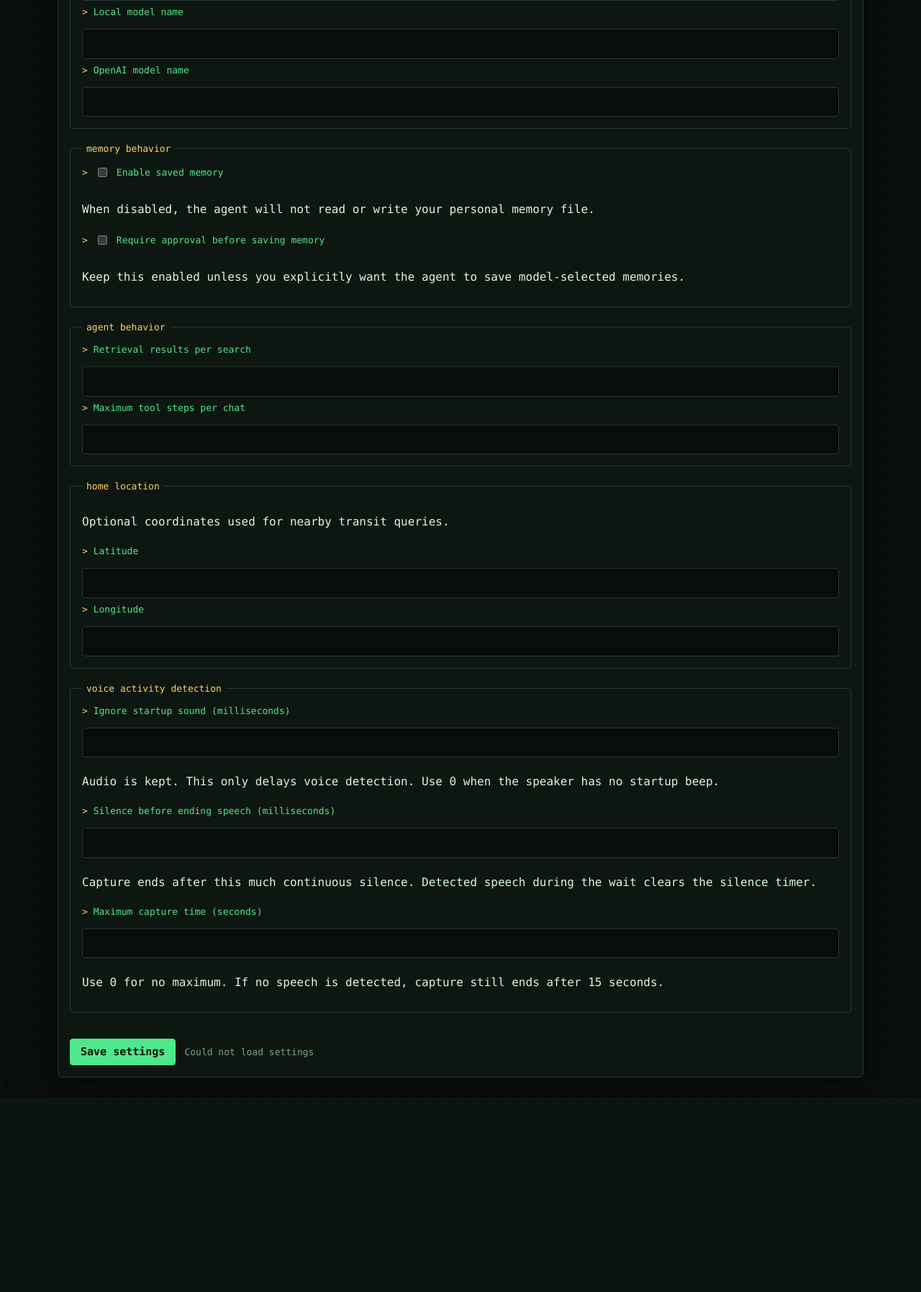
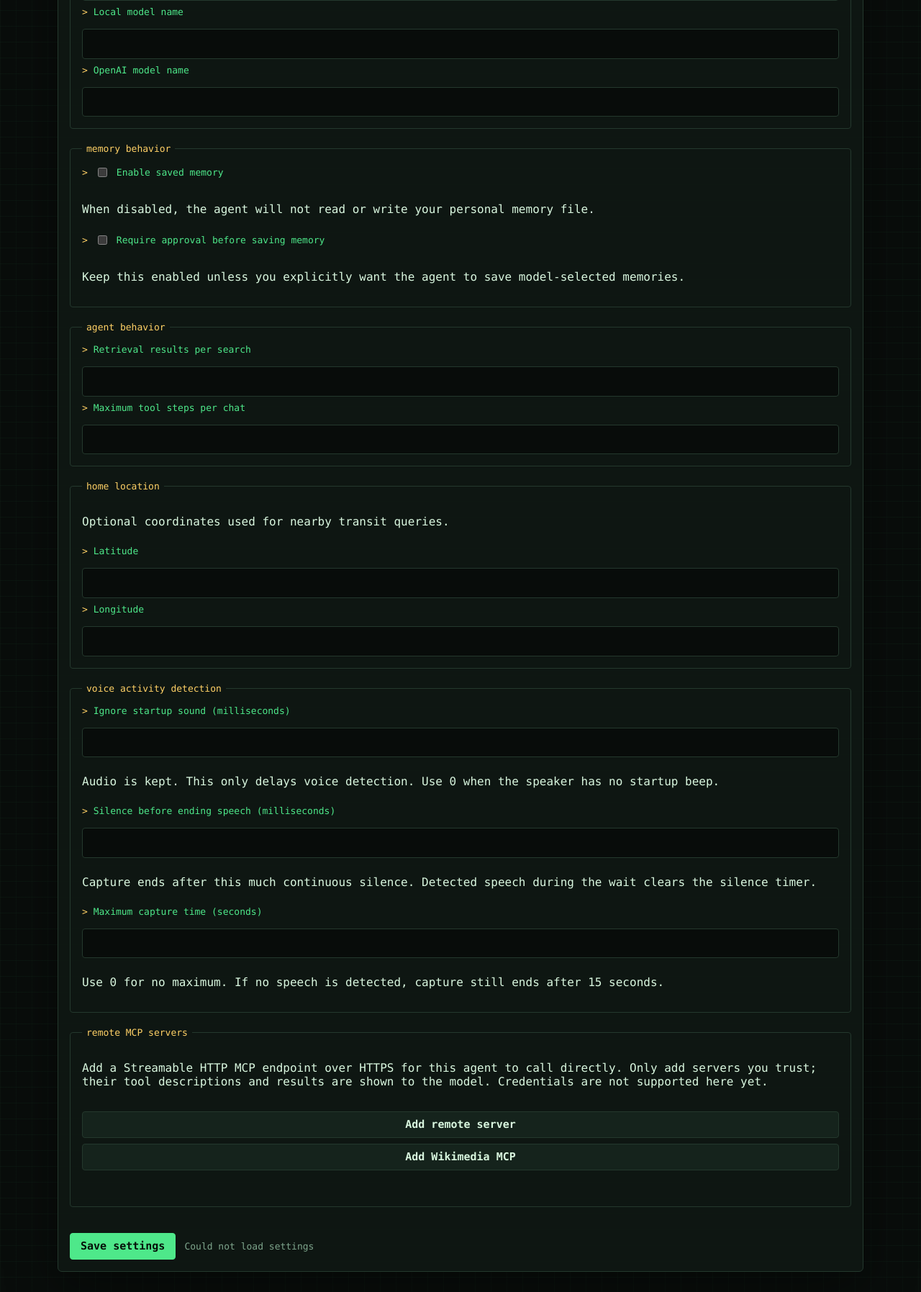
Before and after one commit to faisal-memon/rag-agent, a Python web app: template app/agent/web/templates/settings.html in a window 1280 px wide. Shown: the part 1042-2837 px from the top of the page at 72% size. Before the commit the page ends 2539 px from the top, so only its background shows below. Run offline with Jinja, Linux system fonts and the light colour scheme; the template is opened without the code that fills it, so the values that code supplies are empty.

Commit message:
Add configurable remote MCP servers

```diff
--- a/app/agent/api/routes.py
+++ b/app/agent/api/routes.py
@@ -89,6 +89,7 @@ def _runtime_settings() -> AgentRuntimeSettings:
         voice_start_grace_ms=settings.voice_start_grace_ms,
         voice_end_silence_ms=settings.voice_end_silence_ms,
         voice_capture_limit_seconds=settings.voice_capture_limit_seconds,
+        remote_mcp_servers=settings.remote_mcp_servers,
     )
 
 
@@ -186,7 +187,8 @@ def list_mcp_tools(request: Request) -> dict:
         servers.append({
             "name": server.get("name", "Unnamed server"),
             "description": server.get("description"),
-            "registered": True,
+            "registered": server.get("source", "private") == "private",
+            "source": server.get("source", "private"),
             "reachable": reachable,
             "error": tools_result.get("error") if isinstance(tools_result, dict) else None,
             "tools": tools_result if reachable else [],
@@ -233,7 +235,7 @@ def get_settings() -> AgentRuntimeSettings:
 @router.put("/api/settings", response_model=AgentRuntimeSettings)
 async def update_settings(request: Request, payload: AgentRuntimeSettings) -> AgentRuntimeSettings:
     settings = read_runtime_settings()
-    values = payload.model_dump()
+    values = payload.model_dump(mode="json")
     embed_values = {
         "provider": values.pop("embedding_provider"),
         "openai_embedding_model": values.pop("openai_embedding_model"),
--- a/app/agent/tools/__init__.py
+++ b/app/agent/tools/__init__.py
@@ -4,6 +4,7 @@ from app.agent.tools import builtin
 from app.agent.tools.base import Tool, ToolExecutionContext, UserLocation
 from app.agent.tools.catalog import ToolCatalog, ToolCatalogManager
 from app.agent.tools.mcp import MCPTool
+from app.agent.tools.remote_mcp import RemoteMCPTool
 from app.agent.tools.static import StaticTool
 
 
@@ -35,8 +36,9 @@ def build_tool_catalog(registry: dict | None = None) -> ToolCatalog:
         for definition in definitions:
             if not isinstance(definition, dict) or not definition.get("name"):
                 continue
+            tool_type = RemoteMCPTool if server.get("source") == "remote" else MCPTool
             catalog.register(
-                MCPTool(
+                tool_type(
                     server=str(server["name"]),
                     tool_name=str(definition["name"]),
                     url=str(server["url"]),
@@ -74,6 +76,6 @@ for _name in (
 
 __all__ = [
     "Tool", "ToolExecutionContext", "UserLocation", "StaticTool", "MCPTool", "ToolCatalog",
-    "ToolCatalogManager", "STATIC_TOOL_CATALOG",
+    "ToolCatalogManager", "STATIC_TOOL_CATALOG", "RemoteMCPTool",
     "build_tool_catalog", "render_tool_descriptions", *builtin.STATIC_TOOL_FUNCTIONS,
 ]
--- a/app/agent/web/static/settings.js
+++ b/app/agent/web/static/settings.js
@@ -1,6 +1,60 @@
 const form = document.getElementById("settings-form");
 const status = document.getElementById("settings-status");
 const saveButton = document.getElementById("save-settings");
+const remoteMCPServerList = document.getElementById("remote-mcp-servers");
+const remoteMCPFormStatus = document.getElementById("remote-mcp-form-status");
+
+function renderRemoteMCPServers(servers = []) {
+  remoteMCPServerList.replaceChildren();
+  for (const server of servers) addRemoteMCPServer(server.name, server.url);
+}
+
+function addRemoteMCPServer(name = "", url = "") {
+  const row = document.createElement("div");
+  row.className = "remote-mcp-server-row";
+  const nameLabel = document.createElement("label");
+  nameLabel.textContent = "Name";
+  const nameInput = document.createElement("input");
+  nameInput.type = "text";
+  nameInput.name = "remote_mcp_server_name";
+  nameInput.required = true;
+  nameInput.maxLength = 40;
+  nameInput.pattern = "[A-Za-z0-9][A-Za-z0-9_-]*";
+  nameInput.autocomplete = "off";
+  nameInput.placeholder = "wikipedia";
+  nameInput.value = name;
+  nameLabel.append(nameInput);
+
+  const urlLabel = document.createElement("label");
+  urlLabel.textContent = "HTTPS MCP URL";
+  const urlInput = document.createElement("input");
+  urlInput.type = "url";
+  urlInput.name = "remote_mcp_server_url";
+  urlInput.required = true;
+  urlInput.placeholder = "https://example.org/mcp";
+  urlInput.value = url;
+  urlLabel.append(urlInput);
+
+  const removeButton = document.createElement("button");
+  removeButton.type = "button";
+  removeButton.className = "secondary";
+  removeButton.textContent = "Remove";
+  removeButton.addEventListener("click", () => row.remove());
+  row.append(nameLabel, urlLabel, removeButton);
+  remoteMCPServerList.append(row);
+}
+
+document.getElementById("add-remote-mcp-server").addEventListener("click", () => addRemoteMCPServer());
+document.getElementById("add-wikimedia-mcp-server").addEventListener("click", () => {
+  const existing = [...remoteMCPServerList.querySelectorAll('[name="remote_mcp_server_name"]')]
+    .some((input) => input.value.trim().toLowerCase() === "wikimedia");
+  if (!existing) {
+    addRemoteMCPServer("wikimedia", "https://enterprise.wikimedia.com/mcp");
+    remoteMCPFormStatus.textContent = "Wikimedia was added to this form. Click Save settings to connect it.";
+  } else {
+    remoteMCPFormStatus.textContent = "Wikimedia is already in this form. Click Save settings to connect it.";
+  }
+});
 
 for (const tab of document.querySelectorAll(".settings-tab")) {
   tab.addEventListener("click", () => {
@@ -12,6 +66,7 @@ for (const tab of document.querySelectorAll(".settings-tab")) {
     for (const panel of document.querySelectorAll(".settings-panel")) {
       panel.hidden = panel.id !== tab.dataset.panel;
     }
+    document.getElementById(tab.dataset.panel)?.scrollIntoView({ behavior: "smooth", block: "start" });
   });
 }
 
@@ -27,6 +82,7 @@ function fillForm(settings) {
       else input.value = value;
     }
   }
+  renderRemoteMCPServers(settings.remote_mcp_servers || []);
 }
 
 async function loadSettings() {
@@ -50,6 +106,12 @@ form.addEventListener("submit", async (event) => {
   data.home_longitude = data.home_longitude === "" ? null : Number(data.home_longitude);
   data.memory_enabled = form.elements.memory_enabled.checked;
   data.memory_require_approval = form.elements.memory_require_approval.checked;
+  const remoteNames = [...form.querySelectorAll('[name="remote_mcp_server_name"]')];
+  const remoteUrls = [...form.querySelectorAll('[name="remote_mcp_server_url"]')];
+  data.remote_mcp_servers = remoteNames.map((input, index) => ({
+    name: input.value.trim(),
+    url: remoteUrls[index].value.trim(),
+  }));
 
   try {
     const response = await fetch("/api/settings", {
--- a/app/agent/web/static/styles.css
+++ b/app/agent/web/static/styles.css
@@ -1805,6 +1805,33 @@ body.agent-only .status {
   gap: 20px;
 }
 
+.remote-mcp-server-list {
+  display: grid;
+  gap: 12px;
+}
+
+.remote-mcp-server-row {
+  display: grid;
+  grid-template-columns: minmax(120px, 0.7fr) minmax(220px, 1.6fr) auto;
+  gap: 10px;
+  align-items: end;
+  padding: 12px;
+  border: 1px solid var(--line);
+  border-radius: 4px;
+}
+
+.remote-mcp-server-row label {
+  display: grid;
+  gap: 6px;
+  margin: 0;
+}
+
+@media (max-width: 700px) {
+  .remote-mcp-server-row {
+    grid-template-columns: 1fr;
+  }
+}
+
 .checkbox-field {
   display: flex;
   gap: 10px;
--- a/app/agent/web/templates/settings.html
+++ b/app/agent/web/templates/settings.html
@@ -54,6 +54,7 @@
         <button type="button" class="settings-tab" role="tab" aria-selected="false" aria-controls="general-panel" data-panel="general-panel">General</button>
         <button type="button" class="settings-tab" role="tab" aria-selected="false" aria-controls="memory-panel" data-panel="memory-panel">Memory</button>
         <button type="button" class="settings-tab" role="tab" aria-selected="false" aria-controls="voice-panel" data-panel="voice-panel">Voice activity</button>
+        <button type="button" class="settings-tab" role="tab" aria-selected="false" aria-controls="remote-mcp-panel" data-panel="remote-mcp-panel">Remote MCP</button>
       </div>
 
       <form class="query-card settings-form" id="settings-form">
@@ -139,6 +140,17 @@
           </fieldset>
         </section>
 
+        <section id="remote-mcp-panel" class="settings-panel" role="tabpanel" hidden>
+          <fieldset>
+            <legend>remote MCP servers</legend>
+            <p class="field-help">Add a Streamable HTTP MCP endpoint over HTTPS for this agent to call directly. Only add servers you trust; their tool descriptions and results are shown to the model. Credentials are not supported here yet.</p>
+            <div id="remote-mcp-servers" class="remote-mcp-server-list"></div>
+            <button class="secondary" id="add-remote-mcp-server" type="button">Add remote server</button>
+            <button class="secondary" id="add-wikimedia-mcp-server" type="button">Add Wikimedia MCP</button>
+            <p id="remote-mcp-form-status" class="status" aria-live="polite"></p>
+          </fieldset>
+        </section>
+
         <div class="actions">
           <button type="submit" id="save-settings">Save settings</button>
           <span class="status" id="settings-status">Loading…</span>
--- a/app/agent/web/templates/tools.html
+++ b/app/agent/web/templates/tools.html
@@ -21,7 +21,7 @@
       <section class="hero">
         <div class="hero-topline"><div class="eyebrow">Personal AI</div></div>
         <h1>tools</h1>
-        <p class="subtitle">MCP servers in the registry and the tools each one currently exposes.</p>
+        <p class="subtitle">Private MCP servers from the registry and remote endpoints configured in Settings.</p>
         <nav class="page-nav" id="page-nav" aria-label="Application">
           <a class="agent-nav" href="/">Chat</a>
           <a class="debug-nav" href="/debug">Debug</a>
```
Also changed, not shown: app/agent/api/schemas.py (+14 -1 lines), app/agent/config.py (+22 -1 lines), app/agent/tools/integrations/mcp_registry.py (+23 -3 lines), app/agent/tools/remote_mcp.py (added, +14 -0 lines), app/agent/web/static/tools.js (+4 -3 lines).
